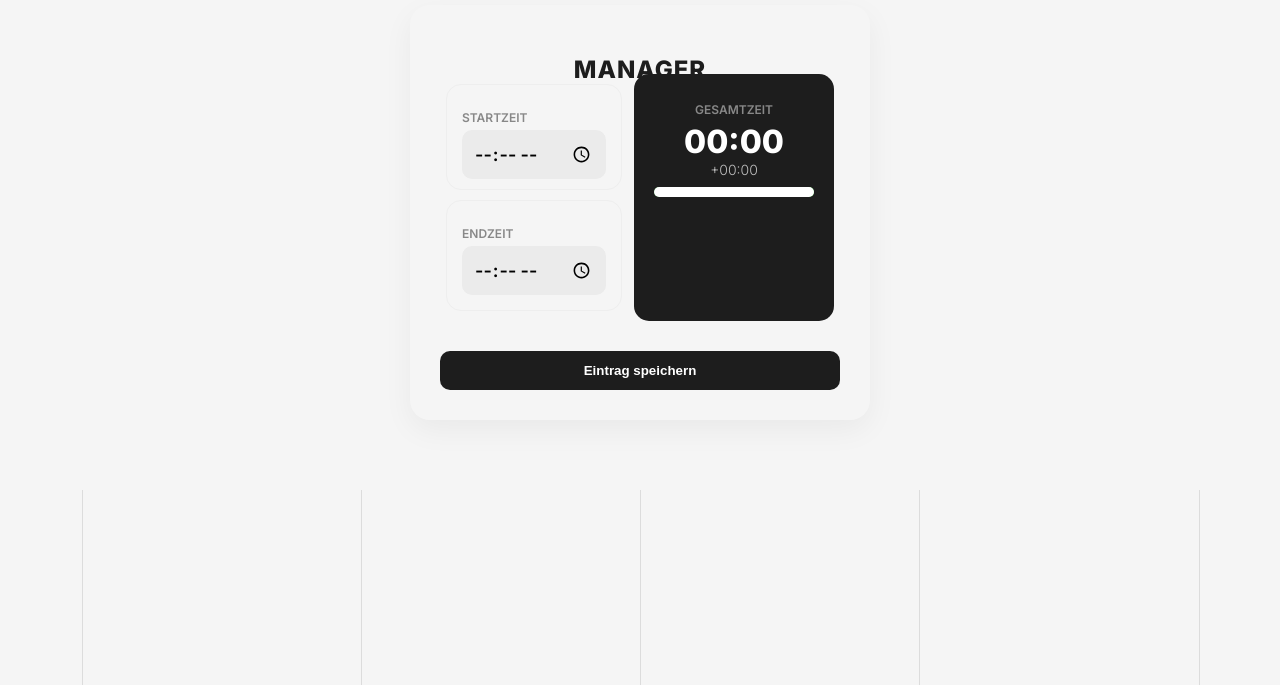
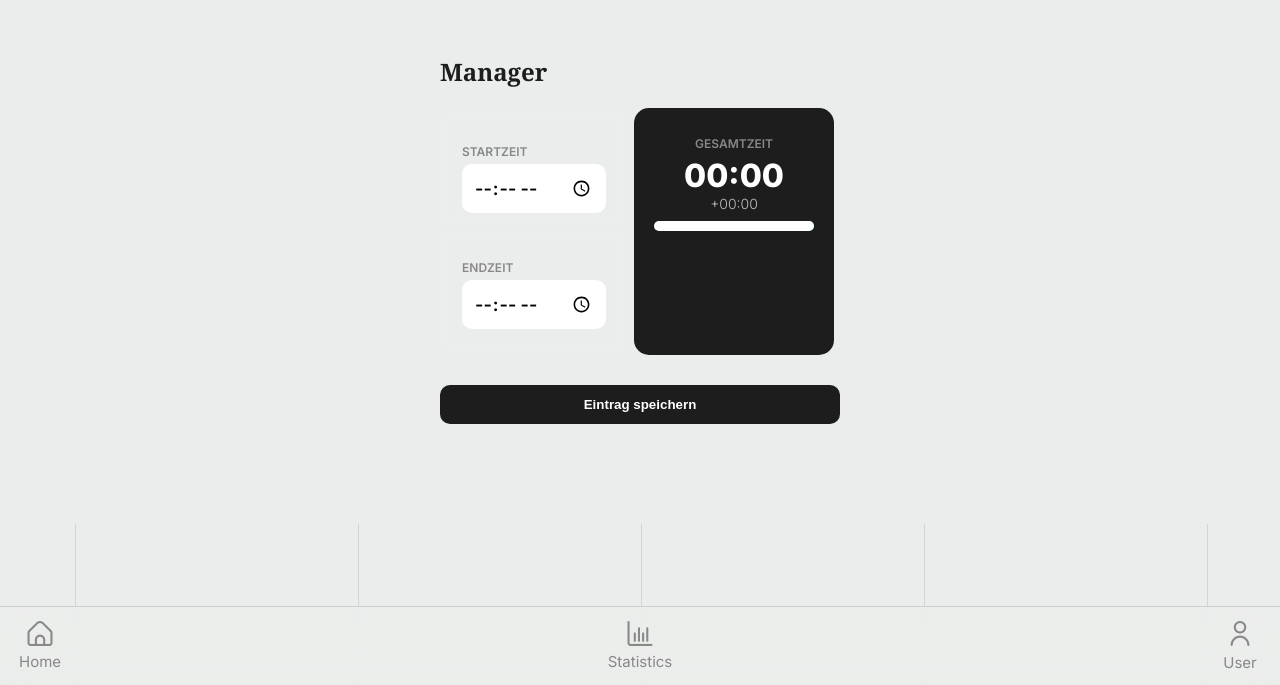
Before and after one commit to dionberes/Manager, a website: page index.html in a window 1280 px wide. Shown: the part 115-800 px from the top of the page. Drawn offline with nearby package versions, Linux system fonts and the light colour scheme.

Commit message:
Update style.css

```diff
--- a/frontend/style.css
+++ b/frontend/style.css
@@ -1,9 +1,27 @@
 html {
-    background-color: #F5F5F5;
+    background-color: #EBEDEC;
     font-family: 'Inter', sans-serif;
     color: #1D1D1D;
+    scroll-behavior: smooth;
 }
 
+
+body {
+    margin: 0;
+    padding: 0;
+    height: 120vh;
+}
+
+.sec-header-bar {
+    display: flex;
+    flex-direction: row;
+    justify-content: start;
+    align-items: center;
+    font-family: Georgia, 'Times New Roman', Times, serif;
+    width: 100%;
+    margin-bottom: 30px;
+    padding-right: 0;
+}
 .container {
     margin: 50px auto;
     max-width: 400px;
@@ -12,8 +30,6 @@
     background-color: transparent;
     display: flex;
     flex-direction: column;
-    border-radius: 20px;
-    box-shadow: 0 10px 30px rgba(0,0,0,0.05);
 }
 .content{
     display: flex;
@@ -35,9 +51,7 @@
     border-radius: 50px;
 }
 h2 {
-    font-weight: 800;
-    text-transform: uppercase;
-    letter-spacing: 1px;
+    font-weight: 600;
     margin-bottom: 20px;
     text-align: center;
 }
@@ -48,7 +62,7 @@
     margin: 10px 0;
     padding: 15px;
     border: 1px solid #eee;
-    border-radius: 15px;
+    border-radius: 5px;
 }
 
 h1 {
@@ -67,10 +81,8 @@
     font-size: 18px;
     font-family: 'Inter', sans-serif;
     font-weight: 600;
-    background-color: #ebebeb;
+    background-color: #ffffff;
     outline: none;
-
-
 }
 .result-sec {
     height: auto;
@@ -98,9 +110,7 @@
     display: flex;
     flex-direction: row;
     align-items: center;
-    gap: 12px;
-    flex: 1;
-    justify-content: center;
+    justify-content: start;
 }
 
 .header-bar .icon-btn {
@@ -151,8 +161,8 @@
 .modal-backdrop {
     position: absolute;
     inset: 0;
-    background: rgba(0, 0, 0, 0.2);
-    backdrop-filter: blur(5px);
+    background: rgba(255, 255, 255, 0.5);
+    backdrop-filter: blur(20px);
 }
 
 .modal-dialog {
@@ -185,6 +195,21 @@
     text-transform: uppercase;
     color: #888;
     margin-bottom: 6px;
+}
+
+.weekday-checkboxes {
+    display: grid;
+    grid-template-columns: repeat(4, minmax(60px, 1fr));
+    gap: 8px;
+    margin-bottom: 20px;
+}
+
+.weekday-checkboxes label {
+    display: inline-flex;
+    align-items: center;
+    gap: 6px;
+    font-size: 0.95rem;
+    color: #333;
 }
 
 .modal-dialog input[type="number"] {
@@ -302,3 +327,59 @@
     footer {display: none;}
     .result-sec {width: 100vw;}
 }
+
+.fo-he {
+    position: fixed;
+    bottom: 0;
+    left: 50%;
+    transform: translateX(-50%);
+    width: 100%;
+    background: #ebedec80;
+    backdrop-filter: blur(20px);
+    border-top: 1px solid #CDCDCD;
+    height: 78px;
+    z-index: 10;
+    display: flex;
+    flex-direction: row;
+    align-items: center;
+    justify-content: space-between;
+    font-size: 12px;
+    color: #888;
+}
+.fo-he a {
+    display: flex;
+    flex-direction: column;
+    align-items: center;
+    cursor: pointer;
+    width: 80px;
+    text-decoration: none;
+    transition: all 0.2s cubic-bezier(0.165, 0.84, 0.44, 1);
+}
+
+.fo-he i {
+    font-size: 25px;
+    color: #888;
+    transition: all 0.45s cubic-bezier(0.165, 0.84, 0.44, 1);
+}
+
+.fo-he a:hover i {
+    color: black;
+}
+
+.fo-he h3 {
+    font-size: 15px;
+    margin: 0;
+    font-weight: 400;
+    color: #888;
+}
+
+.fo-he a:hover h3 {
+    color: black;
+}
+.fo-he a button {
+    background: none;
+    border: none;
+    cursor: pointer;
+    color: #888;
+    transition: all 0.2s cubic-bezier(0.165, 0.84, 0.44, 1);
+}
```
